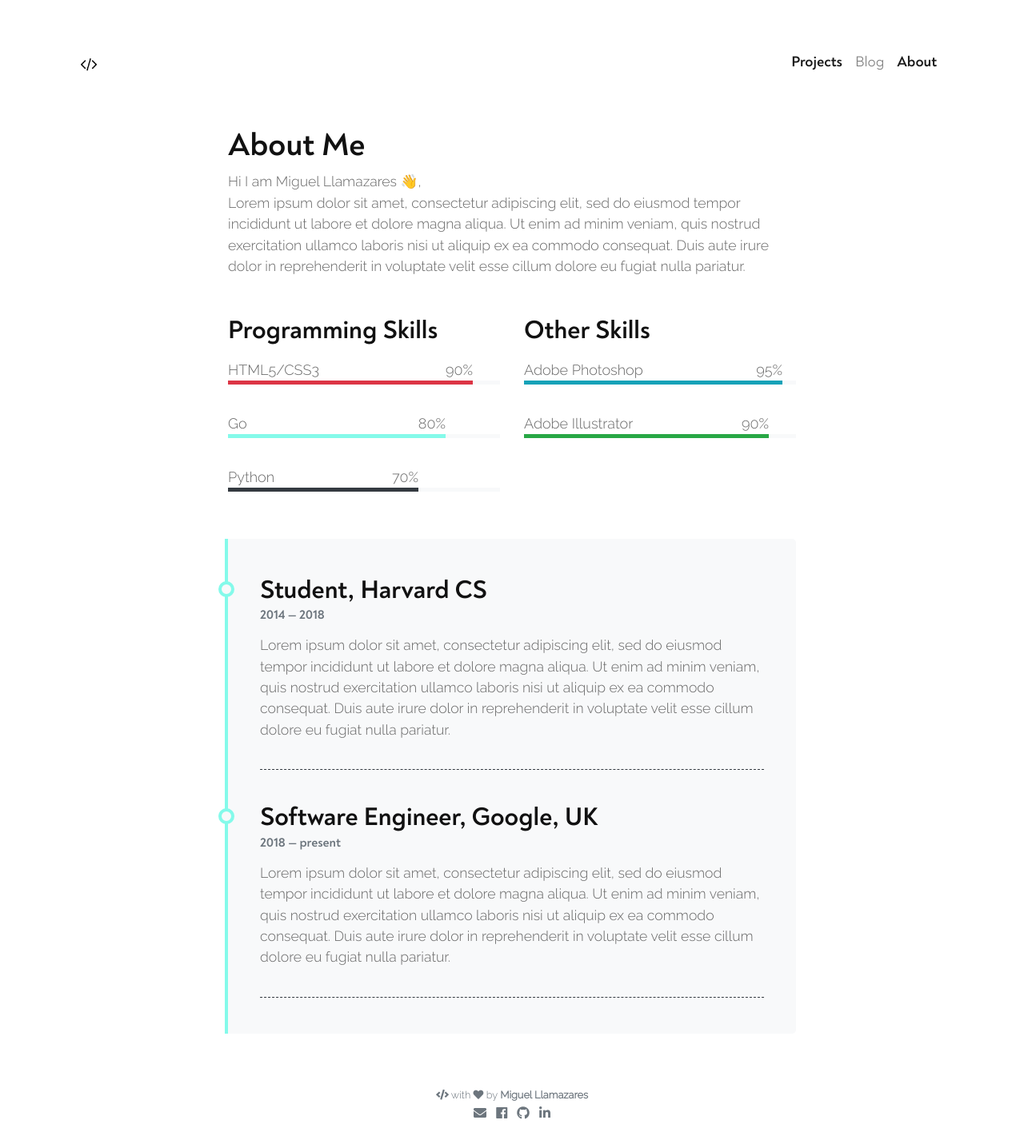
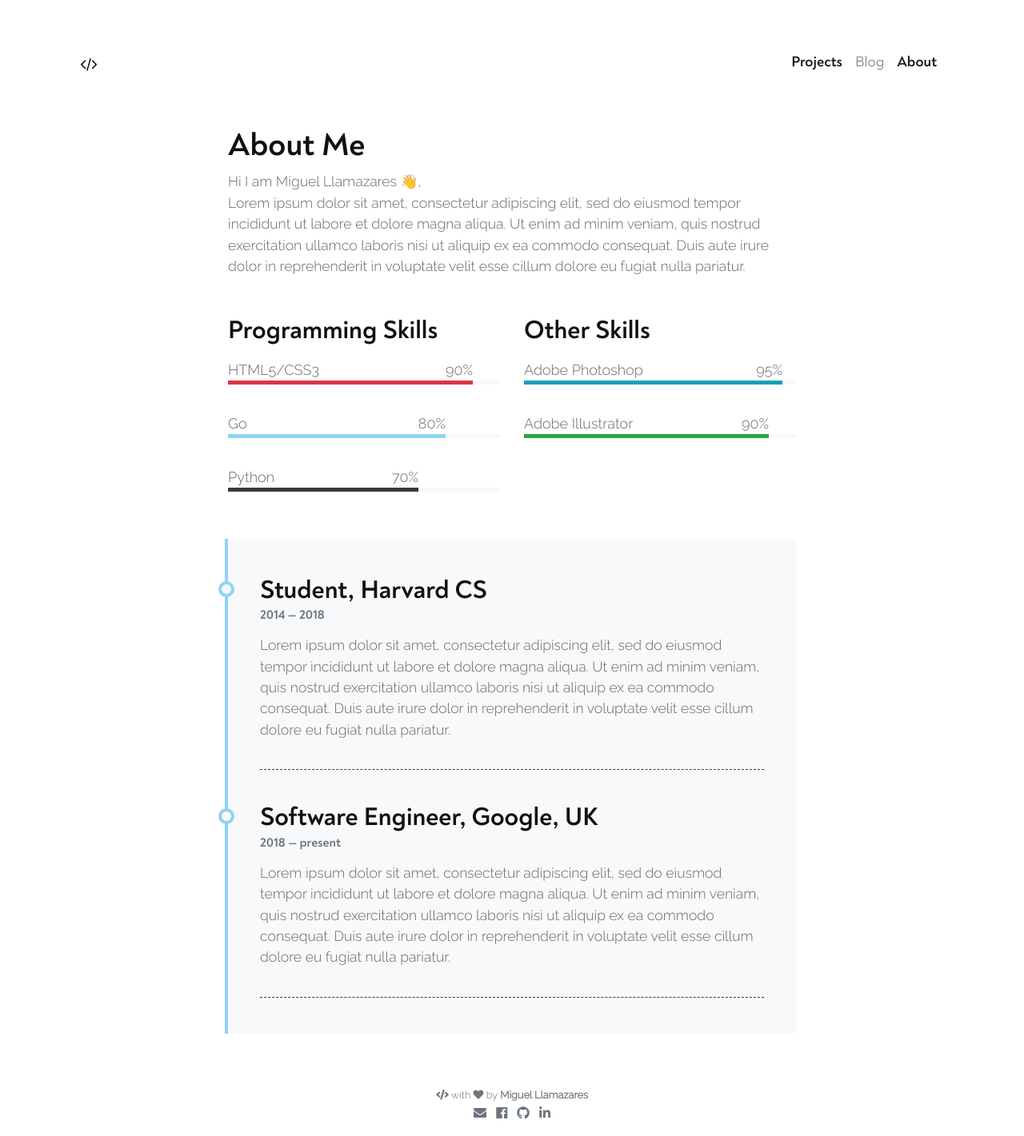
Before and after one commit to mllamazares/mllamazares.github.io, a Jekyll site: the page built from pages/about.md, in a window 1280 px wide. Shown: the whole page at 80% size. Built offline with Jekyll 4.4.1, drawn with Linux system fonts in a browser that asks for light colours; nearby versions of some CDN libraries; emoji names are drawn with the system emoji font.

Commit message:
Update _variables.scss

```diff
--- a/_sass/_variables.scss
+++ b/_sass/_variables.scss
@@ -1,4 +1,4 @@
-$primary:   #84FAEA;
+$primary:   #8fd3f4;
 $secondary: #84fab0;
 $terciary:  #FA84CF;
 $success:   #28a745;
```
